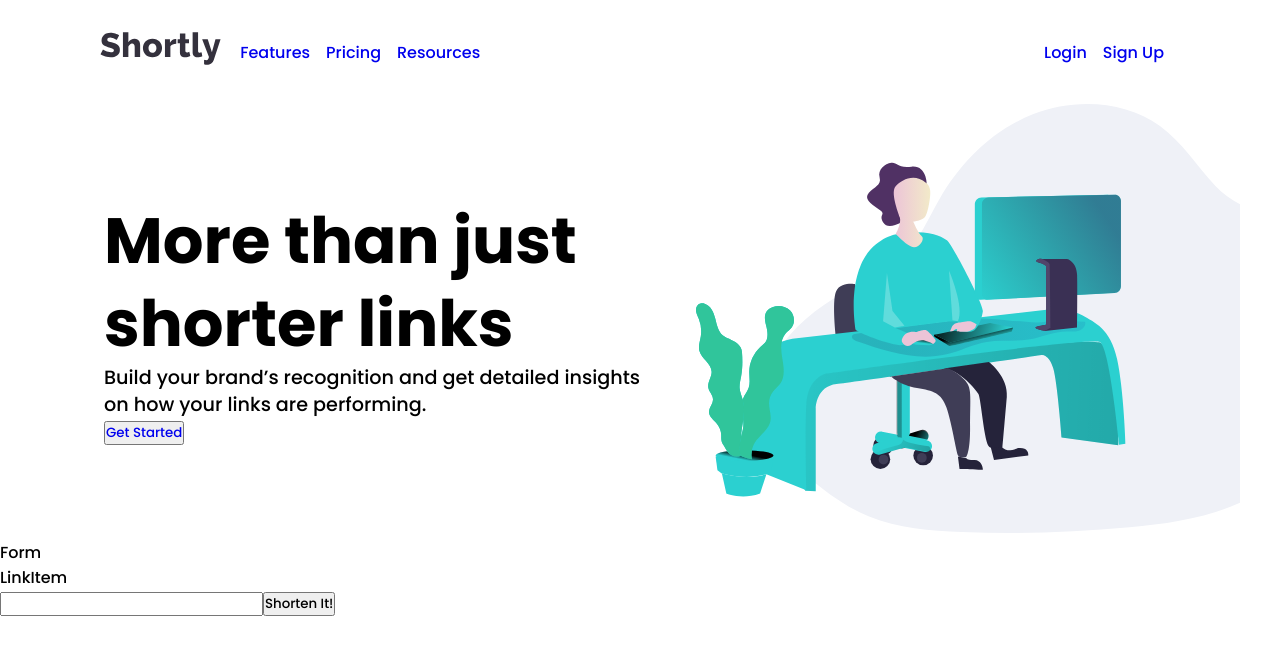
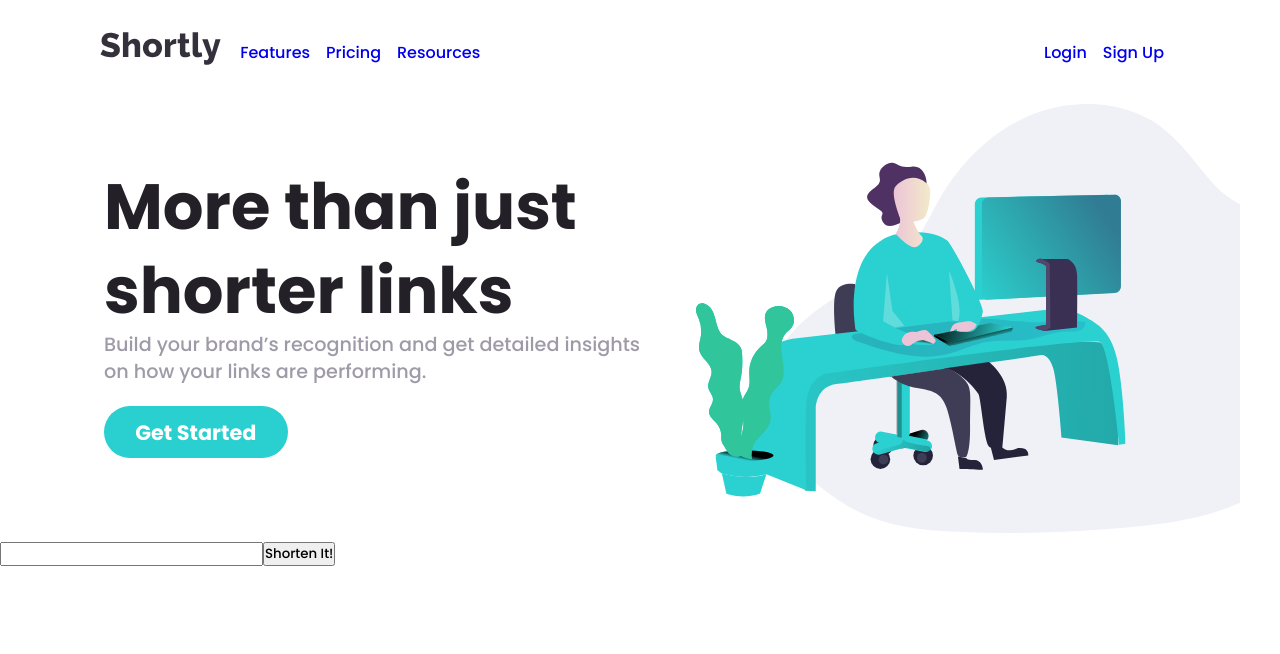
Before and after one commit to burakndmr/react-url-shorter, a React (Create React App) app: page / in a window 1280 px wide. Shown: the top 654 px of the page. Built offline with nearby package versions, Linux system fonts and the light colour scheme.

Commit message:
created Form and LinkItem component and fixed some issues

```diff
--- a/src/App.jsx
+++ b/src/App.jsx
@@ -7,62 +7,17 @@ import LinkItem from "./Components/LinkItem";
 
 import Header from "./Components/Header";
 function App() {
-  const { link, setLink, shortLink, setShortLink, linkArray, setLinkArray } =
-    useContext(MainContext);
-  const api = " https://api.shrtco.de/v2/shorten?url=";
-
-  const [apiData, setApiData] = useState();
-
-  useEffect(() => {
-    // if the shortLink is not empty
-    if (apiData) {
-      // then get the shortLink from the api
-      axios // axios is a promise
-        .get(apiData)
-        .then((res) => {
-          // if the shortLink is not empty
-          if (res) {
-            // then set the shortLink to the shortLink from the api
-            setShortLink(res.data);
-            console.log(res);
-          }
-        })
-        .catch((err) => {
-          console.log(err);
-        });
-    }
-  }, [apiData]);
-  useEffect(() => {
-    if (shortLink) {
-      setLinkArray((prev) => [...prev, shortLink]);
-    }
-  }, [shortLink]);
-
-  const inputHandler = (e) => {
-    const input = e.target.value;
-    setLink(input);
-  };
-  const submitHandler = (e) => {
-    e.preventDefault();
-    setApiData(`${api}${link}`);
-    setLink("");
-  };
+  const { shortLink, linkArray } = useContext(MainContext);
 
   return (
     <div className="App">
       <Header />
       <Form />
-      <LinkItem />
-      <form onSubmit={submitHandler}>
-        <input type="text" value={link} onChange={inputHandler} />
-        <input type="submit" value="Shorten It!" onClick={submitHandler} />
-      </form>
 
-      {linkArray.map((item, index) => (
-        <a key={index} href={item.result.full_short_link} target="_blank">
-          {item.result.full_short_link}
-        </a>
-      ))}
+      {shortLink &&
+        linkArray.map((item, index) => (
+          <LinkItem key={index} link={item.result} />
+        ))}
     </div>
   );
 }
--- a/src/Components/Form.js
+++ b/src/Components/Form.js
@@ -1,7 +1,56 @@
 import React from "react";
+import { useContext } from "react";
+import MainContext from "../Context/MainContext";
+import axios from "axios";
+import { useState, useEffect } from "react";
+const Form = () => {
+  const api = " https://api.shrtco.de/v2/shorten?url=";
 
-const Form = () => {
-  return <div>Form</div>;
+  const { link, setLink, shortLink, setShortLink, linkArray, setLinkArray } =
+    useContext(MainContext);
+
+  const [apiData, setApiData] = useState();
+  useEffect(() => {
+    // if the shortLink is not empty
+    if (apiData) {
+      // then get the shortLink from the api
+      axios // axios is a promise
+        .get(apiData)
+        .then((res) => {
+          // if the shortLink is not empty
+          if (res) {
+            // then set the shortLink to the shortLink from the api
+            setShortLink(res.data);
+            console.log(res);
+          }
+        })
+        .catch((err) => {
+          console.log(err);
+        });
+    }
+  }, [apiData]);
+  useEffect(() => {
+    if (shortLink) {
+      setLinkArray((prev) => [...prev, shortLink]);
+    }
+  }, [shortLink]);
+  const inputHandler = (e) => {
+    const input = e.target.value;
+    setLink(input);
+  };
+  const submitHandler = (e) => {
+    e.preventDefault();
+    setApiData(`${api}${link}`);
+    setLink("");
+  };
+  return (
+    <div className="form-container">
+      <form onSubmit={submitHandler}>
+        <input type="text" value={link} onChange={inputHandler} />
+        <input type="submit" value="Shorten It!" onClick={submitHandler} />
+      </form>
+    </div>
+  );
 };
 
 export default Form;
--- a/src/Components/Header.js
+++ b/src/Components/Header.js
@@ -1,6 +1,5 @@
 import React from "react";
 import Navbar from "./Navbar";
-import Working from "../Assets/Components/Icons/Working.js";
 import ImageWork from "../Assets/images/illustration-working.svg";
 const Header = () => {
   return (
@@ -9,7 +8,6 @@ const Header = () => {
       <div className="content">
         <div className="image">
           <img className="work-image" src={ImageWork} alt="Working" />
-          {/* <Working /> */}
         </div>
         <div className="text">
           <h1>More than just shorter links</h1>
@@ -17,9 +15,7 @@ const Header = () => {
             Build your brand’s recognition and get detailed insights on how your
             links are performing.
           </p>
-          <button>
-            <a href="/">Get Started</a>
-          </button>
+          <button className="btn">Get Started</button>
         </div>
       </div>
     </header>
--- a/src/Components/LinkItem.js
+++ b/src/Components/LinkItem.js
@@ -1,7 +1,21 @@
 import React from "react";
 
-const LinkItem = () => {
-  return <div>LinkItem</div>;
+const LinkItem = ({ link }) => {
+  return (
+    <div>
+      <div className="link-item-container">
+        <div className="link-item-original">
+          <p>{link.original_link}</p>
+          <div className="link-item-short">
+            <a href={link.full_short_link} target="_blank">
+              {link.full_short_link}
+            </a>
+            <button>CUSTOM_BUTTON</button>
+          </div>
+        </div>
+      </div>
+    </div>
+  );
 };
 
 export default LinkItem;
--- a/src/Style/style.css
+++ b/src/Style/style.css
@@ -36,10 +36,12 @@ header {
   header .content .text h1 {
     font-size: clamp(2.5rem, 5vw, 4rem);
     line-height: 1.3;
+    color: #232127;
   }
   header .content .text p {
     line-height: 1.4;
     font-size: clamp(1rem, 2vw, 1.2rem);
+    color: #9e9aa7;
   }
   header .content .image {
     width: 50vw;
@@ -70,12 +72,25 @@ header {
     font-size: 2.5rem;
     line-height: 1.2;
     margin-bottom: 1rem;
+    color: #232127;
   }
   header .text p {
-    font-size: 1.2rem;
+    font-size: 1rem;
+    color: #9e9aa7;
     line-height: 1.5;
     margin-bottom: 1rem;
   }
+}
+
+header .btn {
+  border: none;
+  background-color: #2acfcf;
+  color: #fff;
+  font-size: 1.3rem;
+  padding: 0.5em 1.5em;
+  font-weight: 700;
+  border-radius: 500px;
+  margin: 1em auto;
 }
 
 nav {
--- a/src/Style/style.scss
+++ b/src/Style/style.scss
@@ -1,3 +1,5 @@
+@import "./utilities.scss";
+
 @import url("https://fonts.googleapis.com/css2?family=Poppins:wght@500;700&display=swap");
 * {
   margin: 0;
@@ -23,10 +25,12 @@ header {
         & h1 {
           font-size: clamp(2.5rem, 5vw, 4rem);
           line-height: 1.3;
+          color: $very-dark-violet;
         }
         & p {
           line-height: 1.4;
           font-size: clamp(1rem, 2vw, 1.2rem);
+          color: $gray-violet;
         }
       }
       & .image {
@@ -56,9 +60,11 @@ header {
         font-size: 2.5rem;
         line-height: 1.2;
         margin-bottom: 1rem;
+        color: $very-dark-violet;
       }
       p {
-        font-size: 1.2rem;
+        font-size: 1rem;
+        color: $gray-violet;
         line-height: 1.5;
         margin-bottom: 1rem;
       }
@@ -66,6 +72,16 @@ header {
       margin: 1rem auto;
       text-align: center;
     }
+  }
+  & .btn {
+    border: none;
+    background-color: $cyan;
+    color: #fff;
+    font-size: 1.3rem;
+    padding: 0.5em 1.5em;
+    font-weight: 700;
+    border-radius: 500px;
+    margin: 1em auto;
   }
 }
 nav {
@@ -81,6 +97,7 @@ nav {
   .logo {
     margin-right: 1.2rem;
   }
+
   & .navbar-element {
     display: flex;
     width: 100%;
--- /dev/null
+++ b/src/Style/utilities.css
@@ -0,0 +1 @@
+/* No CSS *//*# sourceMappingURL=utilities.css.map */
--- /dev/null
+++ b/src/Style/utilities.scss
@@ -0,0 +1,10 @@
+$gray-violet: hsl(0, 0%, 75%);
+
+$gray-violet: hsl(257, 7%, 63%);
+$very-dark-violet: hsl(260, 8%, 14%);
+
+$very-dark-blue: hsl(255, 11%, 22%);
+
+$cyan: hsl(180, 66%, 49%);
+
+$dark-violet: hsl(257, 27%, 26%);
```
Also changed, not shown: 2 other files (tests, documents, lock files or other folders).
